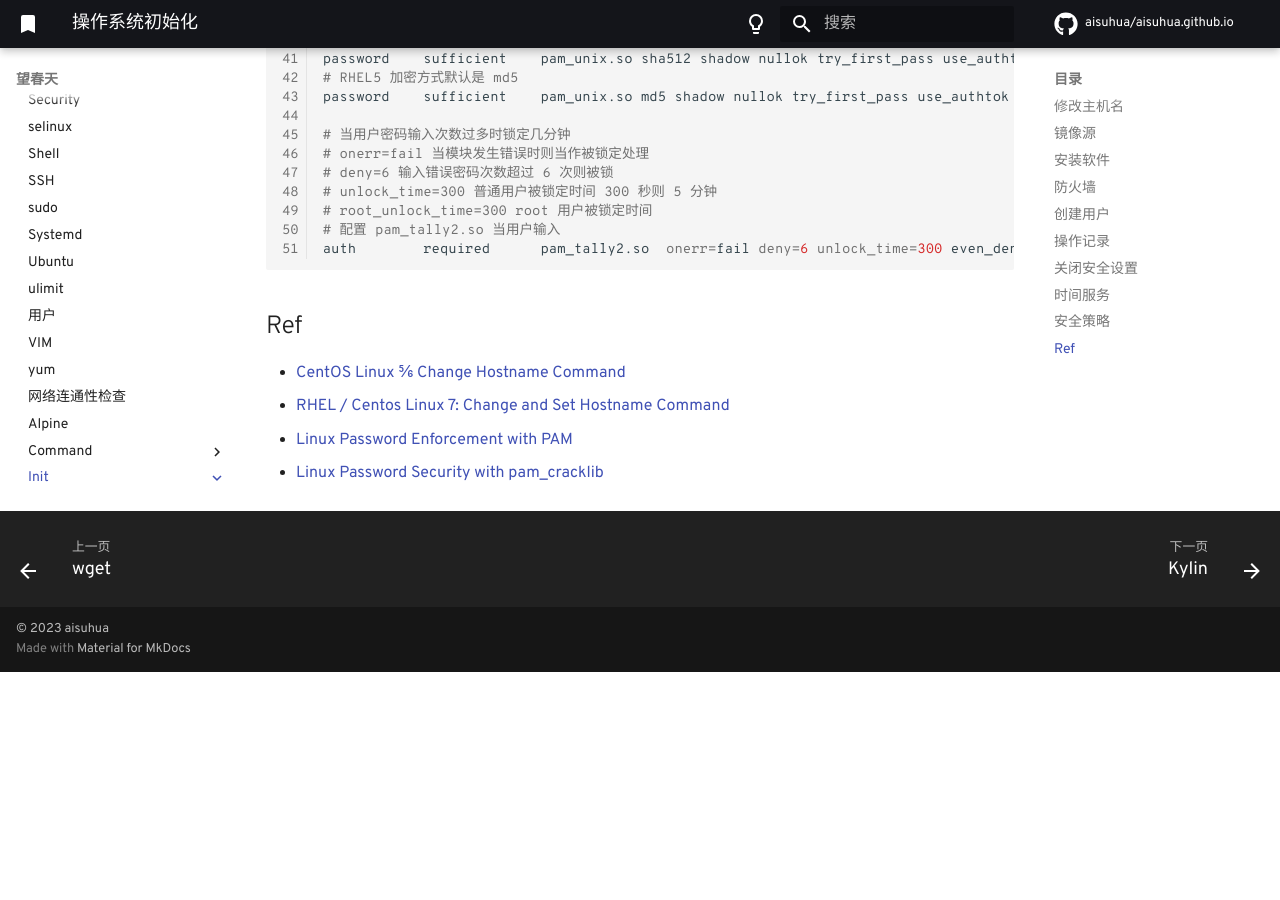
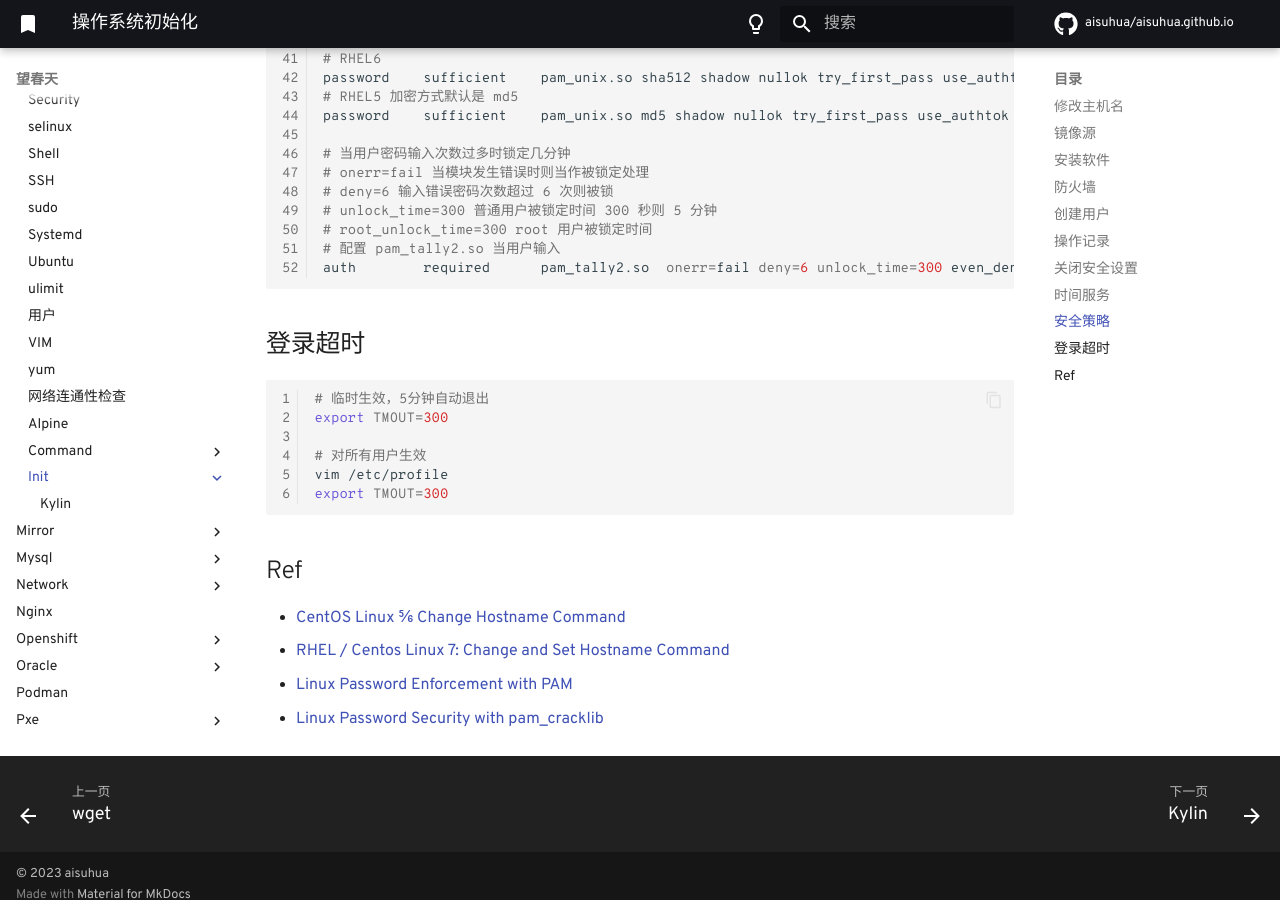
Before and after one commit to aisuhua/aisuhua.github.io, an MkDocs documentation site: the page built from docs/linux/init/README.md, in a window 1280 px wide and 900 px high, scrolled down 4494 px. Built offline with MkDocs 1.6.1 and Material for MkDocs 9.7.7, drawn with Linux system fonts in a browser that asks for light colours; comment, search, counter and statistics services are not loaded; before the commit the page ends 5166 px from its top, so only the background shows below that; some of the changed text lies outside the part shown.

Commit message:
README.md pam.md

````diff
--- a/docs/linux/init/README.md
+++ b/docs/linux/init/README.md
@@ -191,6 +191,7 @@ chage -M 90 -m 0 lxapp01
 chage -l lxapp01
 
 # 当用户密码过期时（非 PAM）
+# 配置后再使用 useradd 添加用户则生效
 # 全局配置密码复杂度和过期时间
 # /etc/login.defs
 # 密码 90 天过期
@@ -235,6 +236,17 @@ password    sufficient    pam_unix.so md5 shadow nullok try_first_pass use_autht
 auth        required      pam_tally2.so  onerr=fail deny=6 unlock_time=300 even_deny_root root_unlock_time=300
 ```
 
+## 登录超时
+
+```sh
+# 临时生效，5分钟自动退出
+export TMOUT=300
+
+# 对所有用户生效
+vim /etc/profile
+export TMOUT=300
+```
+
 ## Ref
 
 - [CentOS Linux 5/6 Change Hostname Command](https://www.cyberciti.biz/faq/centos-hostname-change-command-line/)
````
